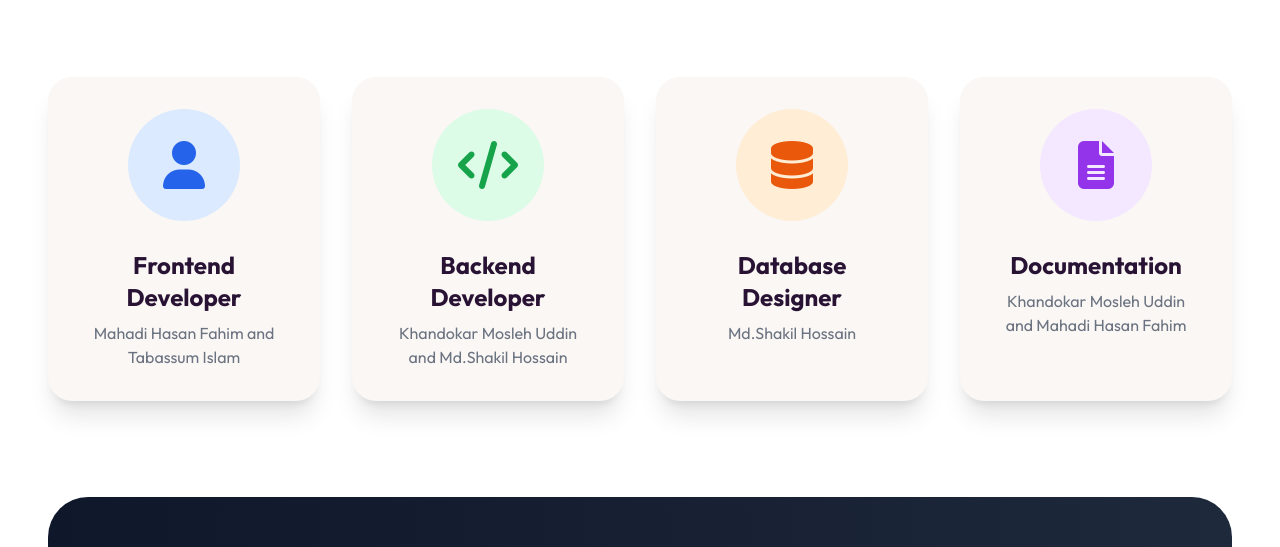
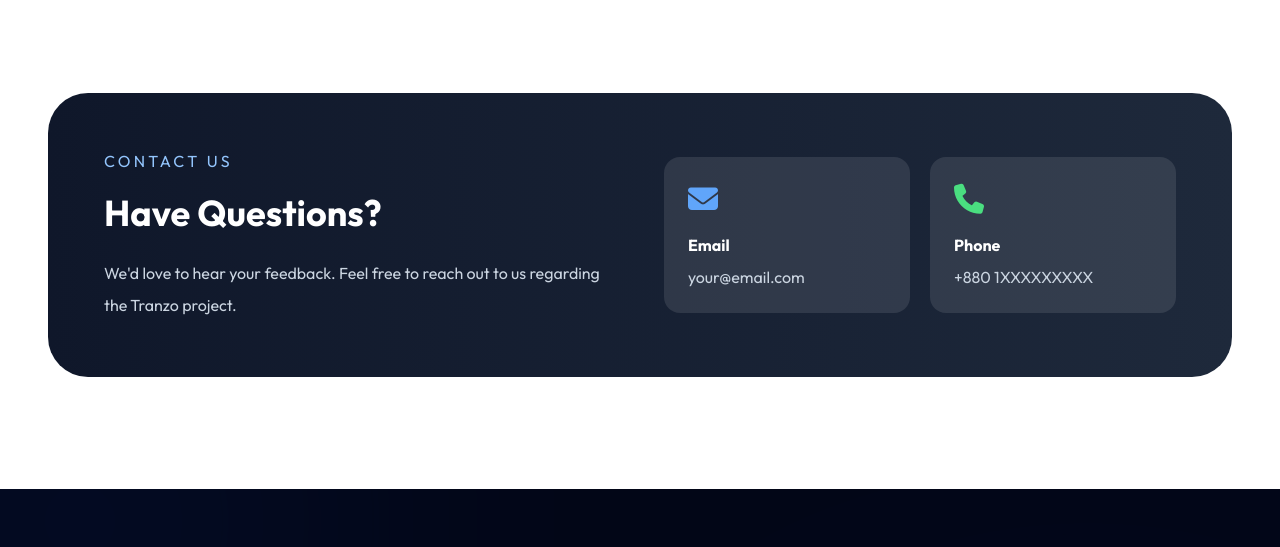
Before and after one commit to Fahim-cs/TRANZO, a plain HTML site: page index.html in a window 1280 px wide. Shown: the part 6859-7406 px from the top of the page. Drawn offline with nearby package versions, Linux system fonts and the light colour scheme.

```diff
--- a/index.html
+++ b/index.html
@@ -1821,123 +1821,6 @@
 
         <!-- Team -->
 
-        <div class="grid md:grid-cols-2 xl:grid-cols-4 gap-8">
-
-            <!-- Member -->
-
-            <div class="card bg-base-100 shadow-xl rounded-3xl hover:-translate-y-3 duration-300">
-
-                <div class="card-body items-center text-center">
-
-                    <div class="w-28 h-28 rounded-full bg-blue-100 flex items-center justify-center">
-
-                        <i class="fa-solid fa-user text-5xl text-blue-600"></i>
-
-                    </div>
-
-                    <h3 class="text-2xl font-bold mt-5">
-
-                        Frontend Developer
-
-                    </h3>
-
-                    <p class="text-gray-500">
-
-                        Mahadi Hasan Fahim and Tabassum Islam
-
-                    </p>
-
-                </div>
-
-            </div>
-
-
-
-            <div class="card bg-base-100 shadow-xl rounded-3xl hover:-translate-y-3 duration-300">
-
-                <div class="card-body items-center text-center">
-
-                    <div class="w-28 h-28 rounded-full bg-green-100 flex items-center justify-center">
-
-                        <i class="fa-solid fa-code text-5xl text-green-600"></i>
-
-                    </div>
-
-                    <h3 class="text-2xl font-bold mt-5">
-
-                        Backend Developer
-
-                    </h3>
-
-                    <p class="text-gray-500">
-
-                      Khandokar Mosleh Uddin and Md.Shakil Hossain
-
-                    </p>
-
-                </div>
-
-            </div>
-
-
-
-            <div class="card bg-base-100 shadow-xl rounded-3xl hover:-translate-y-3 duration-300">
-
-                <div class="card-body items-center text-center">
-
-                    <div class="w-28 h-28 rounded-full bg-orange-100 flex items-center justify-center">
-
-                        <i class="fa-solid fa-database text-5xl text-orange-600"></i>
-
-                    </div>
-
-                    <h3 class="text-2xl font-bold mt-5">
-
-                        Database Designer
-
-                    </h3>
-
-                    <p class="text-gray-500">
-
-                       Md.Shakil Hossain
-
-                    </p>
-
-                </div>
-
-            </div>
-
-
-
-            <div class="card bg-base-100 shadow-xl rounded-3xl hover:-translate-y-3 duration-300">
-
-                <div class="card-body items-center text-center">
-
-                    <div class="w-28 h-28 rounded-full bg-purple-100 flex items-center justify-center">
-
-                        <i class="fa-solid fa-file-lines text-5xl text-purple-600"></i>
-
-                    </div>
-
-                    <h3 class="text-2xl font-bold mt-5">
-
-                        Documentation
-
-                    </h3>
-
-                    <p class="text-gray-500">
-
-                        Khandokar Mosleh Uddin and Mahadi Hasan Fahim
-
-                    </p>
-
-                </div>
-
-            </div>
-
-        </div>
-
-
 
         <!-- Contact -->
 
```
